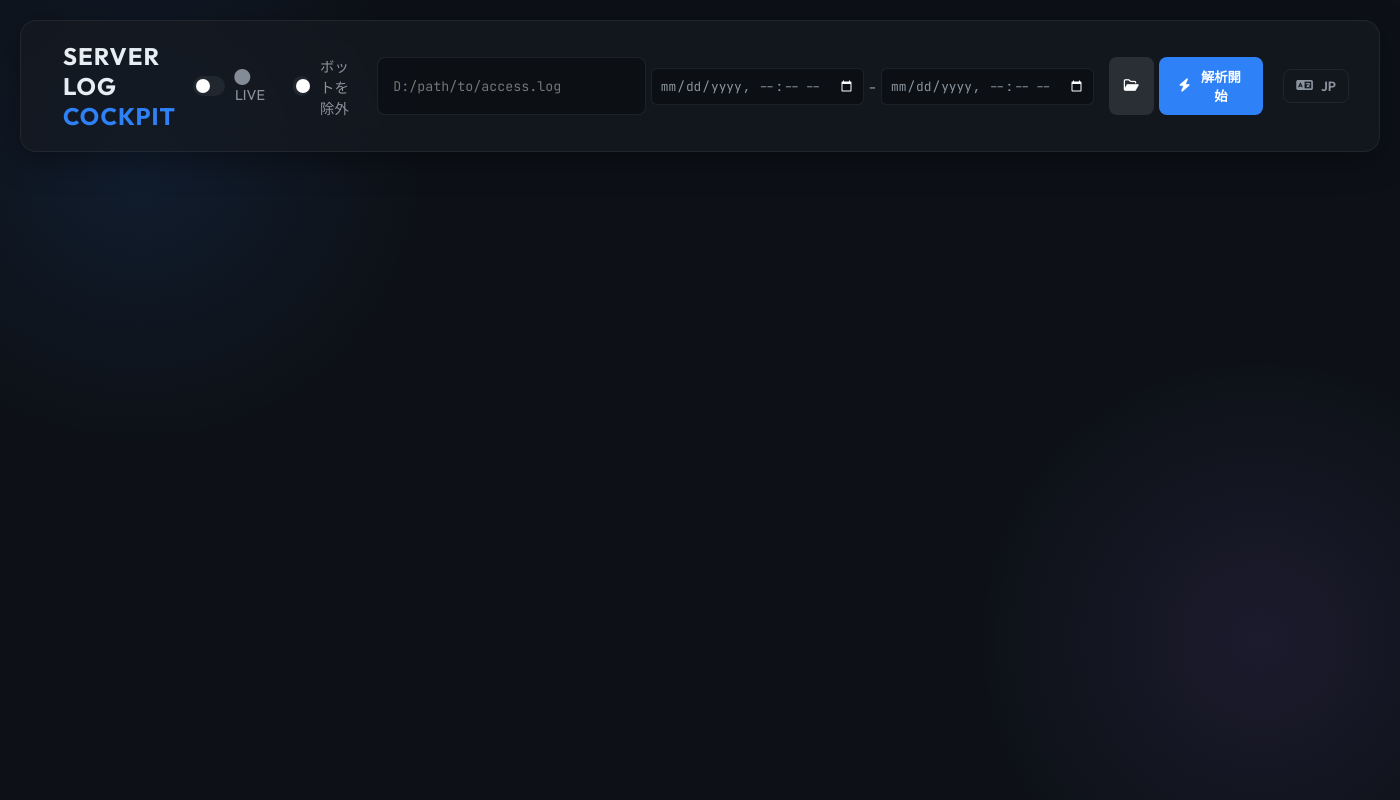
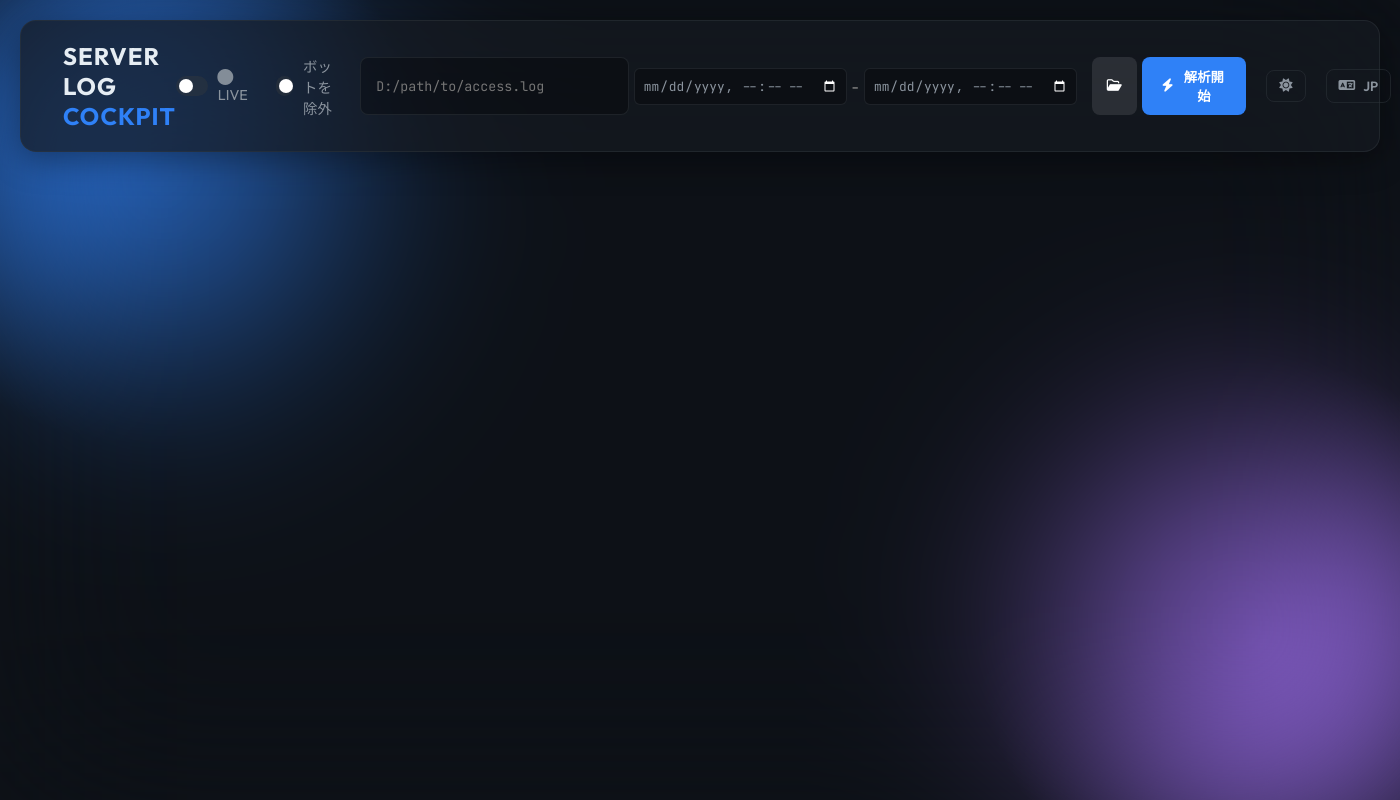
Before and after one commit to caster2731/Server-log-cockpit, a Flask app: page / in a window 1400 px wide. Run offline with Flask 3, Linux system fonts and the light colour scheme.

Commit message:
feat: サーバーログ分析用のウェブUIをHTML、CSS、JavaScriptで追加。

```diff
--- a/static/script.js
+++ b/static/script.js
@@ -76,6 +76,51 @@ const translations = {
         refUa: 'リファラー/UA'
     }
 };
+
+// Theme Logic
+let currentTheme = 'dark'; // Default
+
+function toggleTheme() {
+    currentTheme = currentTheme === 'dark' ? 'light' : 'dark';
+    document.documentElement.setAttribute('data-theme', currentTheme);
+
+    // Update Icon
+    const icon = document.getElementById('theme-icon');
+    if (icon) {
+        if (currentTheme === 'light') {
+            icon.className = 'fa-solid fa-moon';
+        } else {
+            icon.className = 'fa-solid fa-sun';
+        }
+    }
+
+    // Update Charts colors
+    updateChartTheme();
+}
+
+function updateChartTheme() {
+    const isDark = currentTheme === 'dark';
+    const gridColor = isDark ? 'rgba(255,255,255,0.05)' : 'rgba(0,0,0,0.05)';
+    const textColor = isDark ? '#e6edf3' : '#24292f';
+
+    if (hourlyChartInstance) {
+        if (hourlyChartInstance.options.scales.x) hourlyChartInstance.options.scales.x.grid.color = gridColor;
+        if (hourlyChartInstance.options.scales.y) hourlyChartInstance.options.scales.y.grid.color = gridColor;
+        if (hourlyChartInstance.options.scales.x) hourlyChartInstance.options.scales.x.ticks.color = textColor;
+        if (hourlyChartInstance.options.scales.y) hourlyChartInstance.options.scales.y.ticks.color = textColor;
+        hourlyChartInstance.update();
+    }
+
+    if (statusChartInstance) {
+        if (statusChartInstance.options.plugins.legend) statusChartInstance.options.plugins.legend.labels.color = textColor;
+        statusChartInstance.update();
+    }
+
+    if (threatChartInstance) {
+        if (threatChartInstance.options.plugins.legend) threatChartInstance.options.plugins.legend.labels.color = textColor;
+        threatChartInstance.update();
+    }
+}
 
 let currentLang = 'jp'; // Default to JP as per user preference
 
@@ -395,6 +440,10 @@ function updateCharts(data) {
     const t = translations[currentLang];
     const hours = Object.keys(data.hourly_stats);
     const hourCounts = Object.values(data.hourly_stats);
+    const isDark = currentTheme === 'dark';
+    const gridColor = isDark ? 'rgba(255,255,255,0.05)' : 'rgba(0,0,0,0.05)';
+    const textColor = isDark ? '#e6edf3' : '#24292f';
+
     const ctxHourly = document.getElementById('hourlyChart').getContext('2d');
     if (hourlyChartInstance) hourlyChartInstance.destroy();
     hourlyChartInstance = new Chart(ctxHourly, {
@@ -416,8 +465,8 @@ function updateCharts(data) {
             maintainAspectRatio: false,
             plugins: { legend: { display: false } },
             scales: {
-                y: { grid: { color: 'rgba(255,255,255,0.05)' } },
-                x: { grid: { color: 'rgba(255,255,255,0.05)' } }
+                y: { grid: { color: gridColor }, ticks: { color: textColor } },
+                x: { grid: { color: gridColor }, ticks: { color: textColor } }
             }
         }
     });
@@ -443,7 +492,7 @@ function updateCharts(data) {
         options: {
             responsive: true,
             maintainAspectRatio: false,
-            plugins: { legend: { position: 'right', labels: { color: '#e6edf3' } } }
+            plugins: { legend: { position: 'right', labels: { color: textColor } } }
         }
     });
 }
--- a/static/style.css
+++ b/static/style.css
@@ -11,6 +11,23 @@
     --accent-success: #238636;
     --accent-danger: #f85149;
     --glass-shadow: 0 8px 32px 0 rgba(0, 0, 0, 0.37);
+    --input-bg: rgba(0, 0, 0, 0.3);
+    --chart-grid: rgba(255, 255, 255, 0.05);
+}
+
+[data-theme="light"] {
+    --bg-color: #f6f8fa;
+    --card-bg: rgba(255, 255, 255, 0.85);
+    --card-border: rgba(208, 215, 222, 0.8);
+    --text-primary: #24292f;
+    --text-secondary: #57606a;
+    --accent-primary: #0969da;
+    --accent-secondary: #8250df;
+    --accent-success: #1a7f37;
+    --accent-danger: #cf222e;
+    --glass-shadow: 0 4px 12px rgba(27, 31, 35, 0.15);
+    --input-bg: rgba(255, 255, 255, 1);
+    --chart-grid: rgba(0, 0, 0, 0.05);
 }
 
 * {
@@ -24,9 +41,19 @@ body {
     background-color: var(--bg-color);
     color: var(--text-primary);
     background-image:
-        radial-gradient(circle at 10% 20%, rgba(47, 129, 247, 0.1) 0%, transparent 20%),
-        radial-gradient(circle at 90% 80%, rgba(163, 113, 247, 0.1) 0%, transparent 20%);
+        radial-gradient(circle at 10% 20%, var(--accent-primary) 0%, transparent 20%),
+        radial-gradient(circle at 90% 80%, var(--accent-secondary) 0%, transparent 20%);
+    background-size: 100% 100%;
+    backdrop-filter: blur(100px);
+    /* Enhance glass effect heavily */
     min-height: 100vh;
+}
+
+[data-theme="light"] body {
+    /* Lighter gradient opacity for light mode */
+    background-image:
+        radial-gradient(circle at 10% 20%, rgba(9, 105, 218, 0.05) 0%, transparent 20%),
+        radial-gradient(circle at 90% 80%, rgba(130, 80, 223, 0.05) 0%, transparent 20%);
 }
 
 .app-container {
@@ -83,7 +110,7 @@ body {
 }
 
 input[type="text"] {
-    background: rgba(0, 0, 0, 0.3);
+    background: var(--input-bg);
     border: 1px solid var(--card-border);
     color: var(--text-primary);
     padding: 10px 15px;
@@ -544,6 +571,7 @@ tr:hover td {
 ::-webkit-scrollbar-thumb:hover {
     background: rgba(255, 255, 255, 0.2);
 }
+
 /* Date Inputs */
 .date-group {
     display: flex;
@@ -560,7 +588,8 @@ tr:hover td {
     border-radius: 6px;
     font-family: 'JetBrains Mono', monospace;
     font-size: 0.8rem;
-    color-scheme: dark; /* Dark calendar picker */
+    color-scheme: dark;
+    /* Dark calendar picker */
 }
 
 /* Wide Modal */
@@ -577,7 +606,8 @@ tr:hover td {
 }
 
 #journeyTable th {
-    top: -20px; /* Adjust for padding */
+    top: -20px;
+    /* Adjust for padding */
 }
 
 /* Threat Table */
@@ -605,6 +635,7 @@ tr:hover td {
     text-decoration: underline;
     text-decoration-style: dotted;
 }
+
 .highlight-ip:hover {
     color: white;
 }
--- a/templates/index.html
+++ b/templates/index.html
@@ -61,6 +61,11 @@
                         <i class="fa-solid fa-bolt"></i> <span id="btn-analyze">ANALYZE</span>
                     </button>
                 </div>
+
+                <!-- Theme Toggle -->
+                <button class="lang-btn" onclick="toggleTheme()" title="Toggle Light/Dark">
+                    <i id="theme-icon" class="fa-solid fa-sun"></i>
+                </button>
 
                 <!-- Language Toggle -->
                 <button class="lang-btn" onclick="toggleLanguage()">
```
